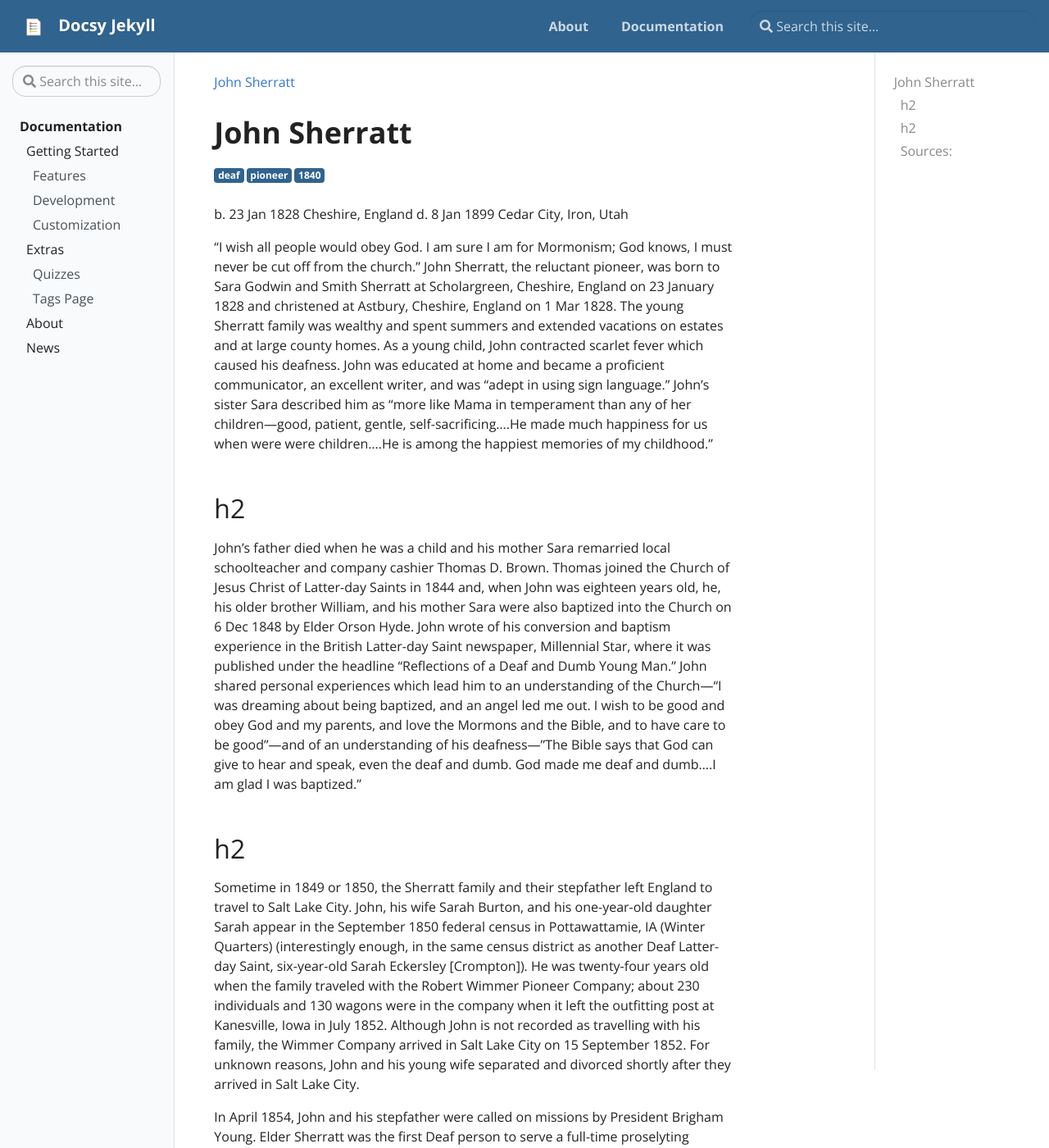
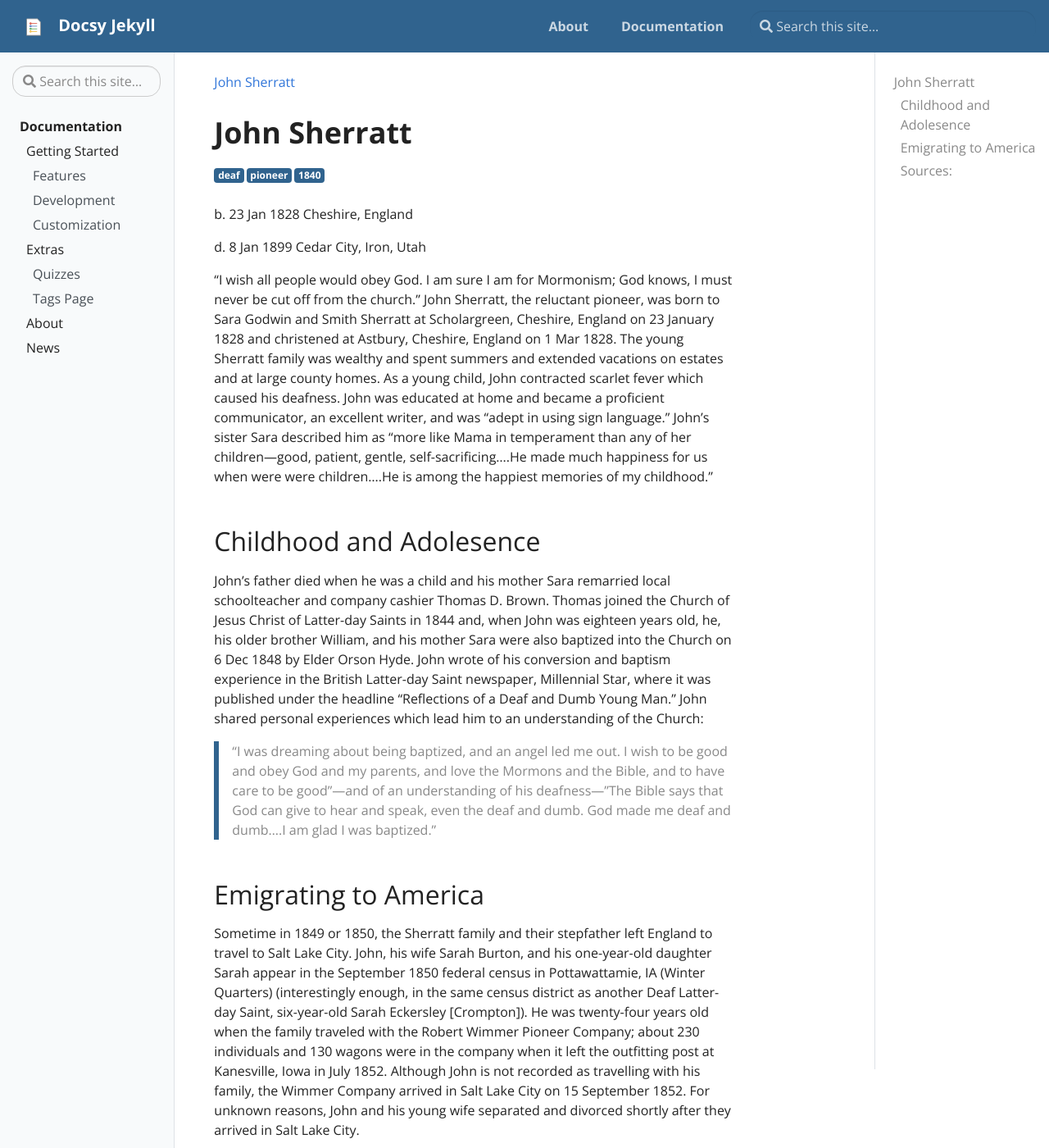
Before and after one commit to intrpr/docsy-jekyll-test, a Jekyll site: the page built from _docs/john-sherratt.md, in a window 1280 px wide and 1400 px high. Shown: the whole window at 82% size. Built offline with Jekyll 4.4.1, drawn with Linux system fonts in a browser that asks for light colours.

Commit message:
Update john-sherratt.md

```diff
--- a/_docs/john-sherratt.md
+++ b/_docs/john-sherratt.md
@@ -10,14 +10,16 @@ description: biography of Joh Sherratt
 # John Sherratt
 
 b. 23 Jan 1828 Cheshire, England
+
 d. 8 Jan 1899 Cedar City, Iron, Utah
 
 “I wish all people would obey God. I am sure I am for Mormonism; God knows, I must never be cut off from the church.” John Sherratt, the reluctant pioneer, was born to Sara Godwin and Smith Sherratt at Scholargreen, Cheshire, England on 23 January 1828 and christened at Astbury, Cheshire, England on 1 Mar 1828. The young Sherratt family was wealthy and spent summers and extended vacations on estates and at large county homes. As a young child, John contracted scarlet fever which caused his deafness. John was educated at home and became a proficient communicator, an excellent writer, and was “adept in using sign language.” John’s sister Sara described him as “more like Mama in temperament than any of her children—good, patient, gentle, self-sacrificing....He made much happiness for us when were were children....He is among the happiest memories of my childhood.”
 
-## h2
-John’s father died when he was a child and his mother Sara remarried local schoolteacher and company cashier Thomas D. Brown. Thomas joined the Church of Jesus Christ of Latter-day Saints in 1844 and, when John was eighteen years old, he, his older brother William, and his mother Sara were also baptized into the Church on 6 Dec 1848 by Elder Orson Hyde. John wrote of his conversion and baptism experience in the British Latter-day Saint newspaper, Millennial Star, where it was published under the headline “Reflections of a Deaf and Dumb Young Man.” John shared personal experiences which lead him to an understanding of the Church—“I was dreaming about being baptized, and an angel led me out. I wish to be good and obey God and my parents, and love the Mormons and the Bible, and to have care to be good”—and of an understanding of his deafness—”The Bible says that God can give to hear and speak, even the deaf and dumb. God made me deaf and dumb....I am glad I was baptized.”
+## Childhood and Adolesence
+John’s father died when he was a child and his mother Sara remarried local schoolteacher and company cashier Thomas D. Brown. Thomas joined the Church of Jesus Christ of Latter-day Saints in 1844 and, when John was eighteen years old, he, his older brother William, and his mother Sara were also baptized into the Church on 6 Dec 1848 by Elder Orson Hyde. John wrote of his conversion and baptism experience in the British Latter-day Saint newspaper, Millennial Star, where it was published under the headline “Reflections of a Deaf and Dumb Young Man.” John shared personal experiences which lead him to an understanding of the Church:
+> “I was dreaming about being baptized, and an angel led me out. I wish to be good and obey God and my parents, and love the Mormons and the Bible, and to have care to be good”—and of an understanding of his deafness—”The Bible says that God can give to hear and speak, even the deaf and dumb. God made me deaf and dumb....I am glad I was baptized.”
 
-## h2
+## Emigrating to America
 Sometime in 1849 or 1850, the Sherratt family and their stepfather left England to travel to Salt Lake City. John, his wife Sarah Burton, and his one-year-old daughter Sarah appear in the September 1850 federal census in Pottawattamie, IA (Winter Quarters) (interestingly enough, in the same census district as another Deaf Latter-day Saint, six-year-old Sarah Eckersley [Crompton]). He was twenty-four years old when the family traveled with the Robert Wimmer Pioneer Company; about 230 individuals and 130 wagons were in the company when it left the outfitting post at Kanesville, Iowa in July 1852. Although John is not recorded as travelling with his family, the Wimmer Company arrived in Salt Lake City on 15 September 1852. For unknown reasons, John and his young wife separated and divorced shortly after they arrived in Salt Lake City.
 
 In April 1854, John and his stepfather were called on missions by President Brigham Young. Elder Sherratt was the first Deaf person to serve a full-time proselyting mission for the Church of Jesus Christ of Latter-day Saints. President Young though that “John, able and adept with sign language, would make a good missionary to send to the Indians.” In October 1854, they traveled to and established themselves in Old Fort Harmony in southern Utah. John was released from his mission a year later and moved to Fort Cedar City in 1855. John was also likely the first of the many Deaf Latter-day Saints to settle in Iron County (Cedar City) and Southern Utah.
```
